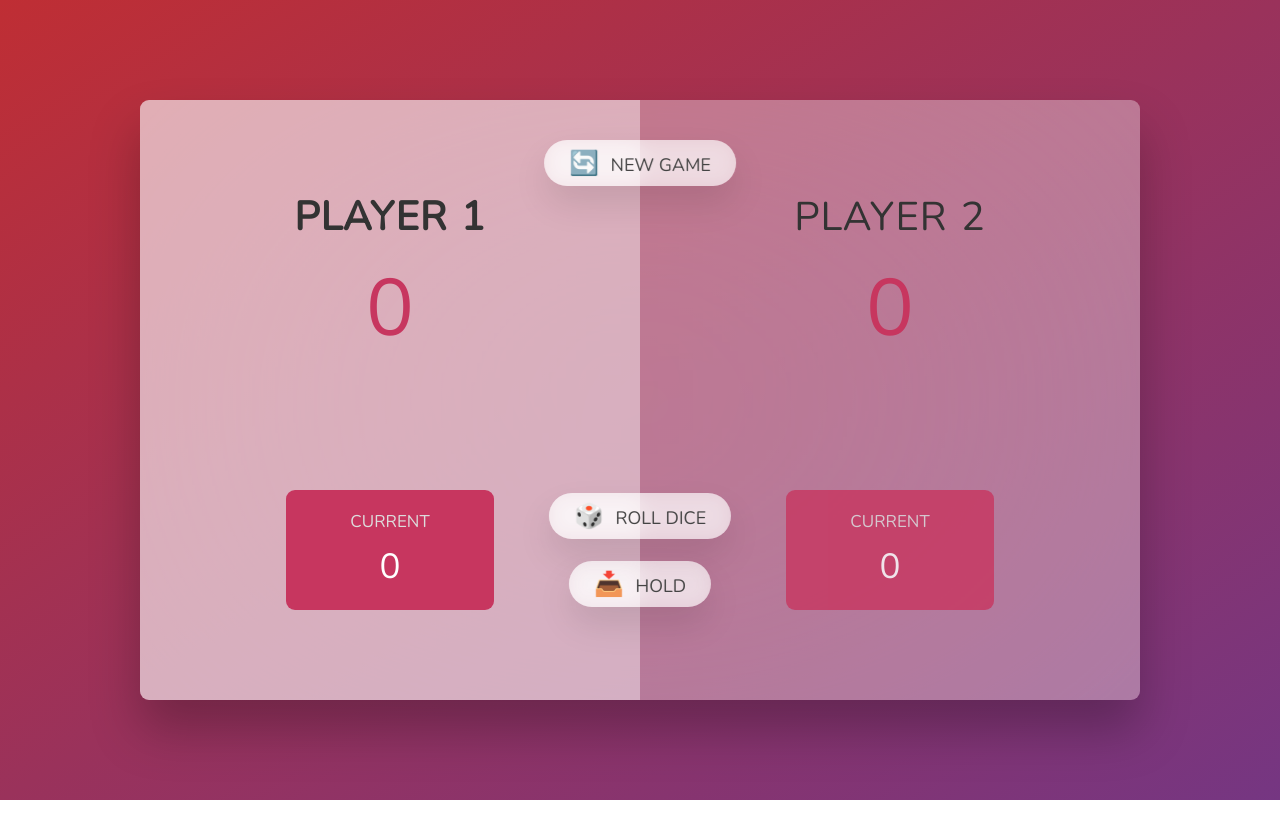
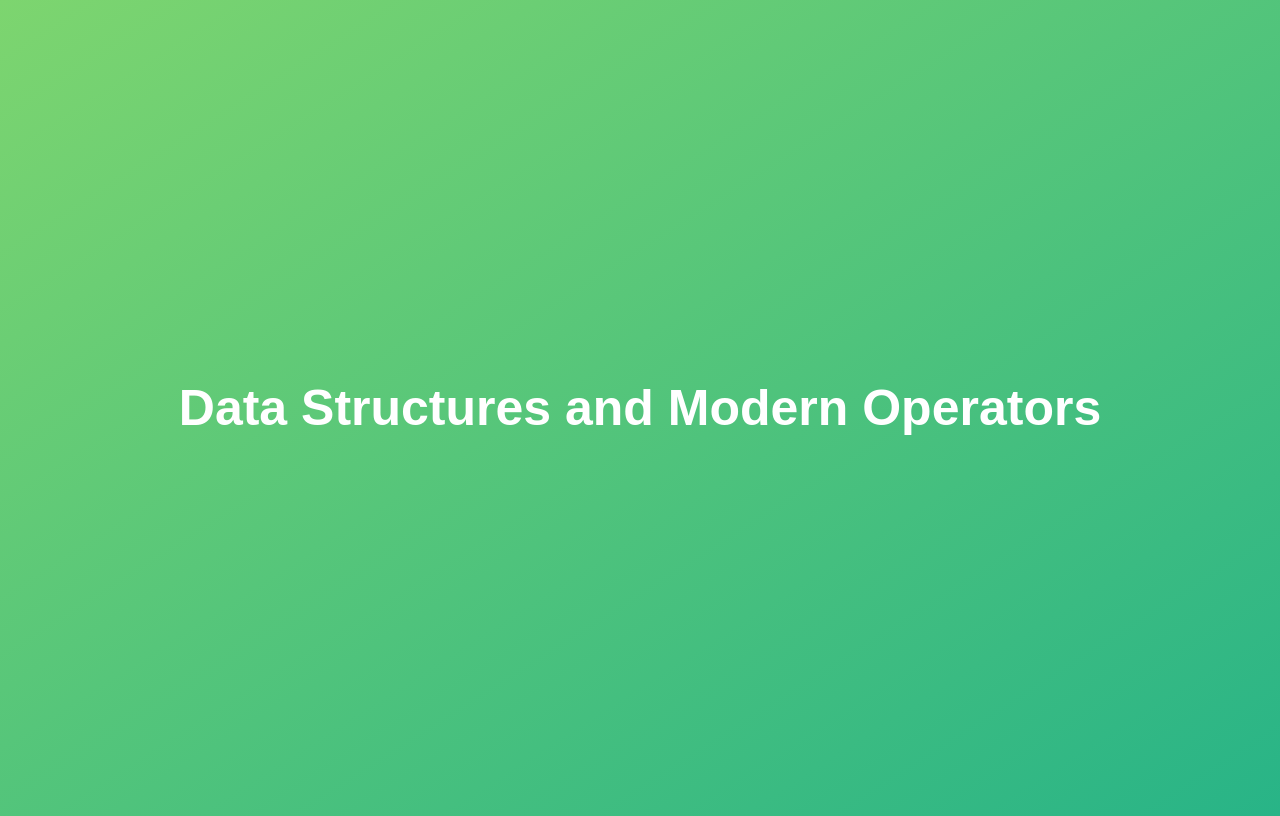
Before and after one commit to NVHViet99/exercise-javascript, a plain HTML site: page index.html in a window 1280 px wide. Drawn offline with nearby package versions, Linux system fonts and the light colour scheme.

Commit message:
exercise data structure, modern operators and strings

```diff
--- a/index.html
+++ b/index.html
@@ -4,34 +4,36 @@
     <meta charset="UTF-8" />
     <meta name="viewport" content="width=device-width, initial-scale=1.0" />
     <meta http-equiv="X-UA-Compatible" content="ie=edge" />
-    <link rel="stylesheet" href="style.css" />
-    <title>Pig Game</title>
+    <title>Data Structures and Modern Operators</title>
+    <style>
+      body {
+        height: 100vh;
+        display: flex;
+        align-items: center;
+        background: linear-gradient(to top left, #28b487, #7dd56f);
+      }
+      h1 {
+        font-family: sans-serif;
+        font-size: 50px;
+        line-height: 1.3;
+        width: 100%;
+        padding: 30px;
+        text-align: center;
+        color: white;
+      }
+      button {
+        width: 50px;
+        height: 20px;
+        margin: 10px;
+      }
+      textarea {
+        width: 300px;
+        height: 100px;
+      }
+    </style>
   </head>
   <body>
-    <main>
-      <section class="player player--0 player--active">
-        <h2 class="name" id="name--0">Player 1</h2>
-        <p class="score" id="score--0">43</p>
-        <div class="current">
-          <p class="current-label">Current</p>
-          <p class="current-score" id="current--0">0</p>
-        </div>
-      </section>
-
-      <section class="player player--1">
-        <h2 class="name" id="name--1">Player 2</h2>
-        <p class="score" id="score--1">24</p>
-        <div class="current">
-          <p class="current-label">Current</p>
-          <p class="current-score" id="current--1">0</p>
-        </div>
-      </section>
-
-      <img src="dice-5.png" alt="Playing dice" class="dice" />
-      <button class="btn btn--new">🔄 New game</button>
-      <button class="btn btn--roll">🎲 Roll dice</button>
-      <button class="btn btn--hold">📥 Hold</button>
-    </main>
+    <h1>Data Structures and Modern Operators</h1>
     <script src="script.js"></script>
   </body>
 </html>
--- a/script.js
+++ b/script.js
@@ -1,108 +1,69 @@
-'use strict';
-
-// selecting elments
-const score0El = document.getElementById('score--0');
-const score1El = document.getElementById('score--1');
-const diceEl = document.querySelector('.dice');
-const btnNew = document.querySelector('.btn--new');
-const btnRoll = document.querySelector('.btn--roll');
-const btnHold = document.querySelector('.btn--hold');
-
-const current0El = document.getElementById('current--0');
-const current1El = document.getElementById('current--1');
-const player0El = document.querySelector('.player--0');
-const player1El = document.querySelector('.player--1');
-
-let scores, currentScore, activePlayer, playerScore, playing;
-
-//init
-const init = function () {
-  scores = [0, 0];
-  currentScore = 0;
-  activePlayer = 0;
-  playerScore = 0;
-  //starting condition
-  playing = true;
-
-  player0El.classList.remove('player--winner');
-  player1El.classList.remove('player--winner');
-  player0El.classList.add('player--active');
-  player1El.classList.remove('player--active');
-
-  score0El.textContent = 0;
-  score1El.textContent = 0;
-  current0El.textContent = 0;
-  current1El.textContent = 0;
-
-  diceEl.classList.add('hidden');
-};
-init();
-
-// function switch player
-const switchFlayer = function () {
-  document.getElementById(`current--${activePlayer}`).textContent = 0;
-  currentScore = 0;
-  activePlayer = activePlayer === 0 ? 1 : 0;
-  player0El.classList.toggle('player--active');
-  player1El.classList.toggle('player--active');
+// Exercise 1
+const game = {
+  team1: 'Bayern Munich',
+  team2: 'Borrussia Dortmund',
+  players: [
+    [
+      'Neuer',
+      'Pavard',
+      'Martinez',
+      'Alaba',
+      'Davies',
+      'Kimmich',
+      'Goretzka',
+      'Coman',
+      'Muller',
+      'Gnarby',
+      'Lewandowski',
+    ],
+    [
+      'Burki',
+      'Schulz',
+      'Hummels',
+      'Akanji',
+      'Hakimi',
+      'Weigl',
+      'Witsel',
+      'Hazard',
+      'Brandt',
+      'Sancho',
+      'Gotze',
+    ],
+  ],
+  score: '4:0',
+  scored: ['Lewandowski', 'Gnarby', 'Lewandowski', 'Hummels'],
+  date: 'Nov 9th, 2037',
+  odds: {
+    team1: 1.33,
+    x: 3.25,
+    team2: 6.5,
+  },
 };
 
-// rolling a dice event
-btnRoll.addEventListener('click', function () {
-  if (playing) {
-    //1. generating a random dice roll
-    const dice = Math.trunc(Math.random() * 6) + 1;
+const [player1, player2] = game.players;
+console.log(player1, player2);
 
-    //2. display dice
-    diceEl.classList.remove('hidden');
-    diceEl.src = `dice-${dice}.png`;
+const [gk, ...fieldPlayers] = player1;
+console.log(gk, fieldPlayers);
 
-    //3. check for rolled 1: if true, switch to next player
-    if (dice !== 1) {
-      // add dice to current score
-      currentScore += dice;
-      document.getElementById(`current--${activePlayer}`).textContent =
-        currentScore;
-    } else {
-      // switch to next player
-      switchFlayer();
-    }
+const allPlayers = [...player1, ...player2];
+console.log(allPlayers);
 
-    //   if (activePlayer === 0) {
-    //     player0El.classList.add('player--active');
-    //     player1El.classList.remove('player--active');
-    //   } else {
-    //     player0El.classList.remove('player--active');
-    //     player1El.classList.add('player--active');
-    //   }
-  }
-});
+const playerFinal = [...player1, ...['Thiago', 'Coutinho', 'Perisic']];
+console.log(playerFinal);
 
-// holding currentScore event
-btnHold.addEventListener('click', function () {
-  if (playing) {
-    //1. add current score to active player's score
-    scores[activePlayer] += currentScore;
-    document.getElementById(`score--${activePlayer}`).textContent =
-      scores[activePlayer];
-    currentScore = 0;
+const {
+  odds: { team1, x: draw, team2 },
+} = game;
+console.log(team1, draw, team2);
 
-    //2. check if player 's score is >= 10
-    if (scores[activePlayer] >= 10) {
-      document
-        .querySelector(`.player--${activePlayer}`)
-        .classList.add('player--winner');
-      document
-        .querySelector(`.player--${activePlayer}`)
-        .classList.remove('player--active');
-      diceEl.classList.add('hidden');
-      playing = false;
-    }
+const printGoals = function (...players) {
+  console.log(`${players.length} goals were scored`);
+};
 
-    // switch to the next player
-    switchFlayer();
-  }
-});
+printGoals('Davies', 'Muller', 'Kimmich');
+printGoals('Davies', 'Muller');
+printGoals(game.scored);
 
-// new game event
-btnNew.addEventListener('click', init);
+team1 < team2 && console.log(' Team 1 is win');
+team1 > team2 && console.log(' Team 2 is win');
--- a/style.css
+++ /dev/null
@@ -1,171 +0,0 @@
-@import url('https://fonts.googleapis.com/css2?family=Nunito&display=swap');
-
-* {
-  margin: 0;
-  padding: 0;
-  box-sizing: inherit;
-}
-
-html {
-  font-size: 62.5%;
-  box-sizing: border-box;
-}
-
-body {
-  font-family: 'Nunito', sans-serif;
-  font-weight: 400;
-  height: 100vh;
-  color: #333;
-  background-image: linear-gradient(to top left, #753682 0%, #bf2e34 100%);
-  display: flex;
-  align-items: center;
-  justify-content: center;
-}
-
-/* LAYOUT */
-main {
-  position: relative;
-  width: 100rem;
-  height: 60rem;
-  background-color: rgba(255, 255, 255, 0.35);
-  backdrop-filter: blur(200px);
-  filter: blur();
-  box-shadow: 0 3rem 5rem rgba(0, 0, 0, 0.25);
-  border-radius: 9px;
-  overflow: hidden;
-  display: flex;
-}
-
-.hidden {
-  display: none;
-}
-
-.player {
-  flex: 1;
-  padding: 9rem;
-  display: flex;
-  flex-direction: column;
-  align-items: center;
-  transition: all 0.75s;
-}
-
-/* ELEMENTS */
-.name {
-  position: relative;
-  font-size: 4rem;
-  text-transform: uppercase;
-  letter-spacing: 1px;
-  word-spacing: 2px;
-  font-weight: 300;
-  margin-bottom: 1rem;
-}
-
-.score {
-  font-size: 8rem;
-  font-weight: 300;
-  color: #c7365f;
-  margin-bottom: auto;
-}
-
-.player--active {
-  background-color: rgba(255, 255, 255, 0.4);
-}
-.player--active .name {
-  font-weight: 700;
-}
-.player--active .score {
-  font-weight: 400;
-}
-
-.player--active .current {
-  opacity: 1;
-}
-
-.current {
-  background-color: #c7365f;
-  opacity: 0.8;
-  border-radius: 9px;
-  color: #fff;
-  width: 65%;
-  padding: 2rem;
-  text-align: center;
-  transition: all 0.75s;
-}
-
-.current-label {
-  text-transform: uppercase;
-  margin-bottom: 1rem;
-  font-size: 1.7rem;
-  color: #ddd;
-}
-
-.current-score {
-  font-size: 3.5rem;
-}
-
-/* ABSOLUTE POSITIONED ELEMENTS */
-.btn {
-  position: absolute;
-  left: 50%;
-  transform: translateX(-50%);
-  color: #444;
-  background: none;
-  border: none;
-  font-family: inherit;
-  font-size: 1.8rem;
-  text-transform: uppercase;
-  cursor: pointer;
-  font-weight: 400;
-  transition: all 0.2s;
-
-  background-color: white;
-  background-color: rgba(255, 255, 255, 0.6);
-  backdrop-filter: blur(10px);
-
-  padding: 0.7rem 2.5rem;
-  border-radius: 50rem;
-  box-shadow: 0 1.75rem 3.5rem rgba(0, 0, 0, 0.1);
-}
-
-.btn::first-letter {
-  font-size: 2.4rem;
-  display: inline-block;
-  margin-right: 0.7rem;
-}
-
-.btn--new {
-  top: 4rem;
-}
-.btn--roll {
-  top: 39.3rem;
-}
-.btn--hold {
-  top: 46.1rem;
-}
-
-.btn:active {
-  transform: translate(-50%, 3px);
-  box-shadow: 0 1rem 2rem rgba(0, 0, 0, 0.15);
-}
-
-.btn:focus {
-  outline: none;
-}
-
-.dice {
-  position: absolute;
-  left: 50%;
-  top: 16.5rem;
-  transform: translateX(-50%);
-  height: 10rem;
-  box-shadow: 0 2rem 5rem rgba(0, 0, 0, 0.2);
-}
-
-.player--winner {
-  background-color: #2f2f2f;
-}
-
-.player--winner .name {
-  font-weight: 700;
-  color: #c7365f;
-}
```
Also changed, not shown: dice-1.png (deleted), dice-2.png (deleted), dice-3.png (deleted), dice-4.png (deleted), dice-5.png (deleted), dice-6.png (deleted), pig-game-flowchart.png (deleted).
